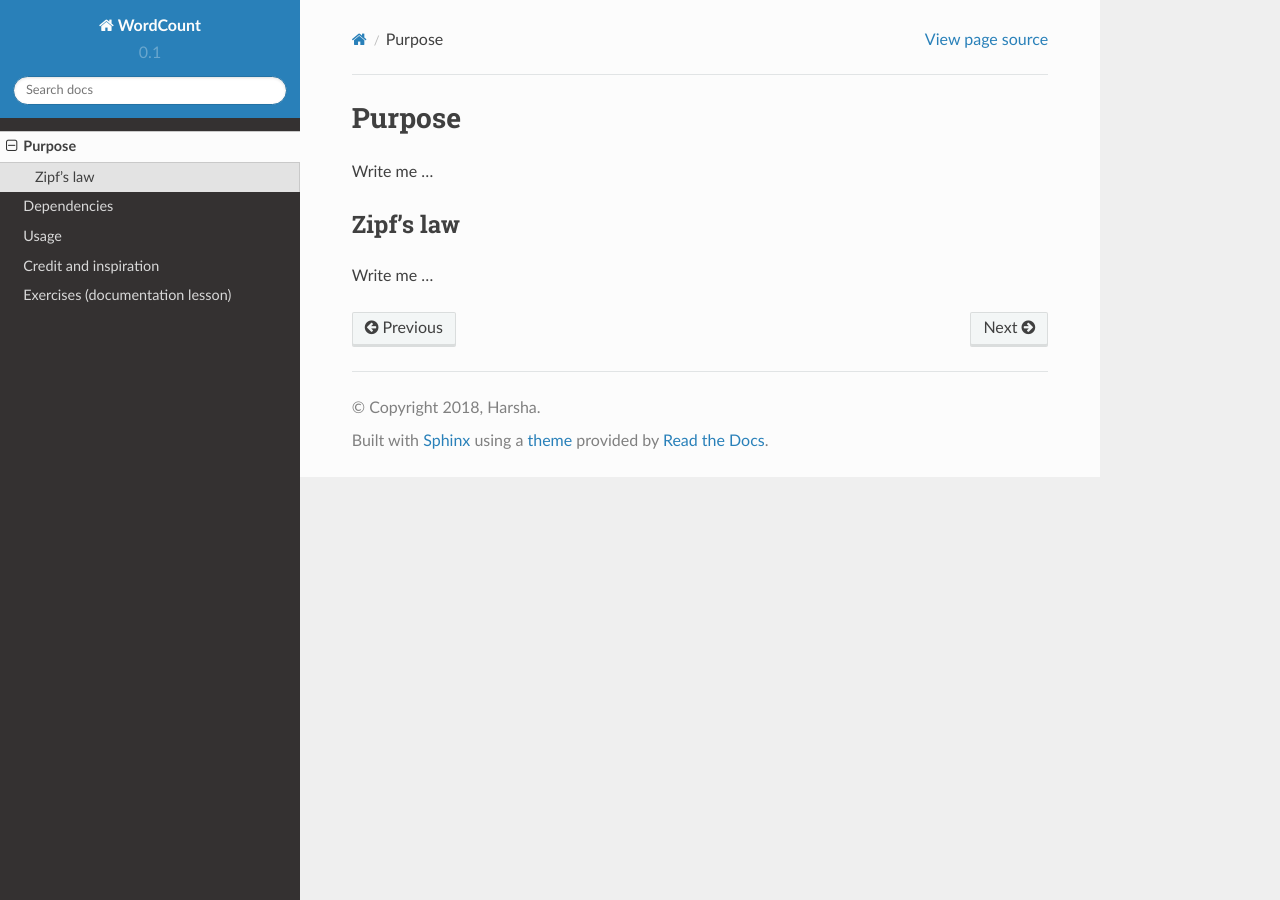
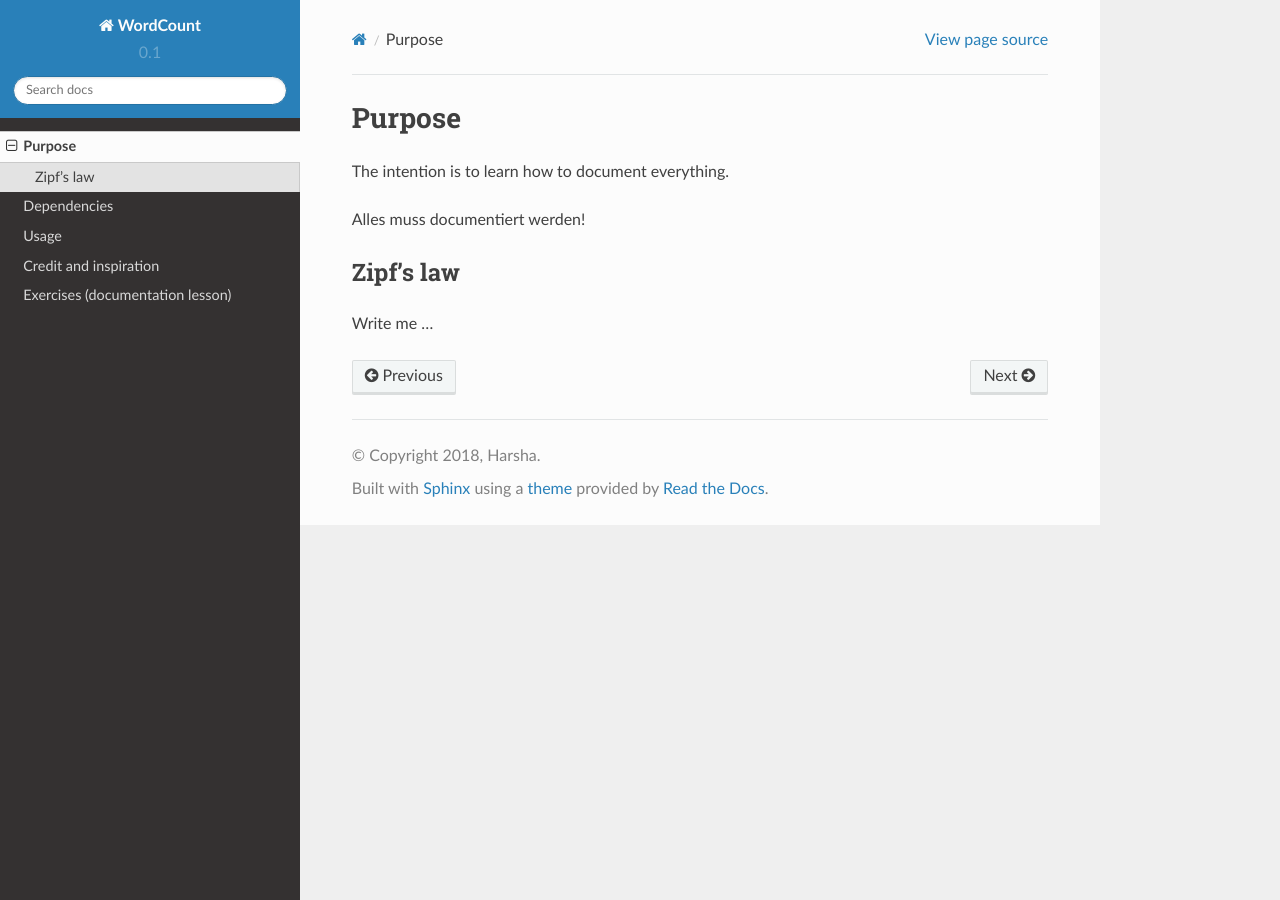
Before and after one commit to bertheus/word-count, a Sphinx documentation site: the page built from doc/purpose.rst, in a window 1280 px wide. Built offline with Sphinx 7.4.7 and the Read the Docs theme 2.0.0, drawn with Linux system fonts in a browser that asks for light colours.

Commit message:
changed purpose

```diff
--- a/doc/purpose.rst
+++ b/doc/purpose.rst
@@ -3,7 +3,9 @@
 Purpose
 =======
 
-Write me ...
+The intention is to learn how to document everything.
+
+Alles muss documentiert werden!
 
 
 Zipf's law
```
